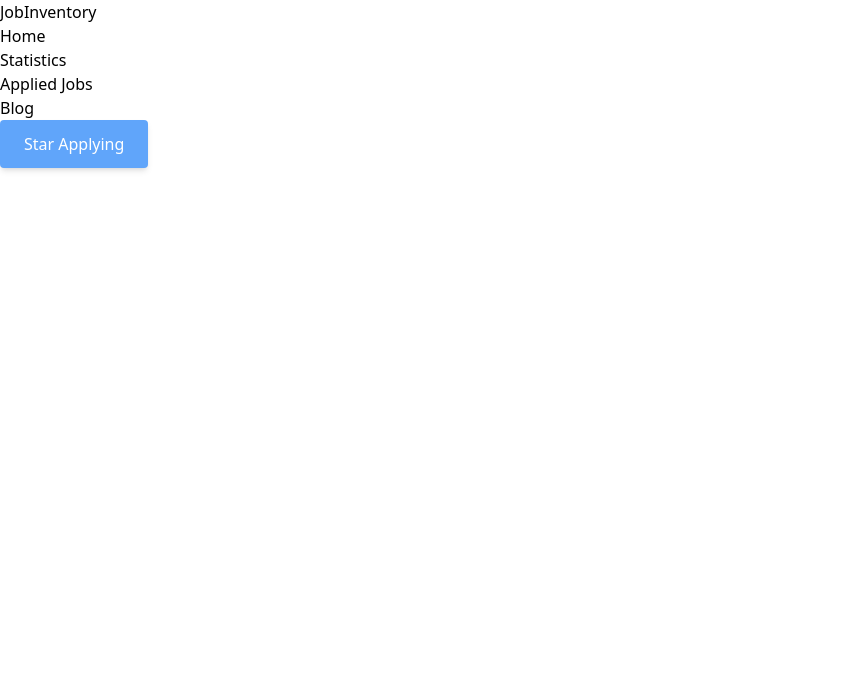
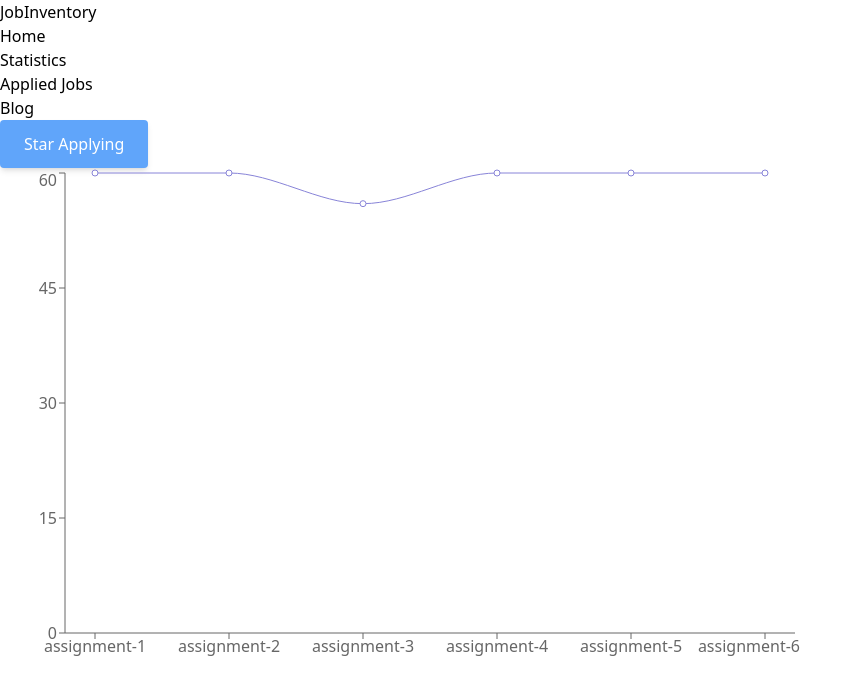
Before and after one commit to israt2022/carrer-hub, a React (Vite) app in the folder job-inventory/: page /statistics in a window 1280 px wide. Shown: the top 694 px of the page, without its empty margins (0-862 px from the left). Built offline with nearby package versions, Linux system fonts and the light colour scheme.

Commit message:
rechart added

```diff
--- a/job-inventory/src/components/Home.jsx
+++ b/job-inventory/src/components/Home.jsx
@@ -2,15 +2,15 @@ import React from 'react';
 
 const Home = () => {
   return (
-    <div className='px-4 py-4 mx-auto mt-4 sm:max-w-full lg:max-w-screen-xl md:px-24 lg:px-8'>
-        <div>
+    <div className=' flex gap-x-20 px-4 py-4 mx-auto sm:max-w-full lg:max-w-screen-xl md:px-24 lg:px-8'>
+        <div className='mr-8 my-7'>
           <h1 className='text-6xl font-bold	tracking-wide'>One Step <br /> Closer To Your <br />
           <span className='text-blue-400'>Dream Job</span></h1>
           <p className='text-lg my-2.5'>Explore thousands of job opportunities with all the <br /> information you need. Its your future. Come find it. Manage all <br /> your job application from start to finish.</p>
           <button className='btn'>Get Started</button>
         </div>
         <div>
-          <img src="" alt="" />
+          <img className='h-96 mt-0' src="../src/assets/All Images/P3OLGJ1 copy 1.png" alt="" />
         </div>
     </div>
   );
--- a/job-inventory/src/components/Statistics.jsx
+++ b/job-inventory/src/components/Statistics.jsx
@@ -1,10 +1,63 @@
 import React from 'react';
+import {
+  LineChart,
+  Line,
+  XAxis,
+  YAxis,
+  CartesianGrid,
+  Tooltip,
+  Legend,
+  ReferenceLine,
+  ResponsiveContainer,
+} from 'recharts';
 
 const Statistics = () => {
 
+  const data = [
+    {
+      id: 'assignment-1',
+      name: 'Build your new year new mission website',
+      marks: 60,
+    },
+    {
+      id: 'assignment-2',
+      name: 'Create a responsive G3-Architects website',
+      marks: 60,
+    },
+    {
+      id: 'assignment-3',
+      name: 'CSS Framework Ed Tech landing page',
+      marks: 56,
+    },
+    {
+      id: 'assignment-4',
+      name: 'Basic Javascript problem solving',
+      marks: 60,
+    },
+    {
+      id: 'assignment-5',
+      name: 'Geometry Genius',
+      marks: 60,
+    },
+    {
+      id: 'assignment-6',
+      name: 'API and ES6',
+      marks: 60,
+    },
+
+  ];
   return (
     <div>
-
+        <LineChart
+        width={800}
+        height={500}
+        data={data}
+        >
+          <Line type="monotone" dataKey="marks" stroke="#8884d8" activeDot={{ r: 8 }} />
+          <XAxis dataKey="id" padding={{ left: 30, right: 30 }}></XAxis>
+          <YAxis></YAxis>
+          <Tooltip></Tooltip>
+        </LineChart>
     </div>
   );
 };
```
